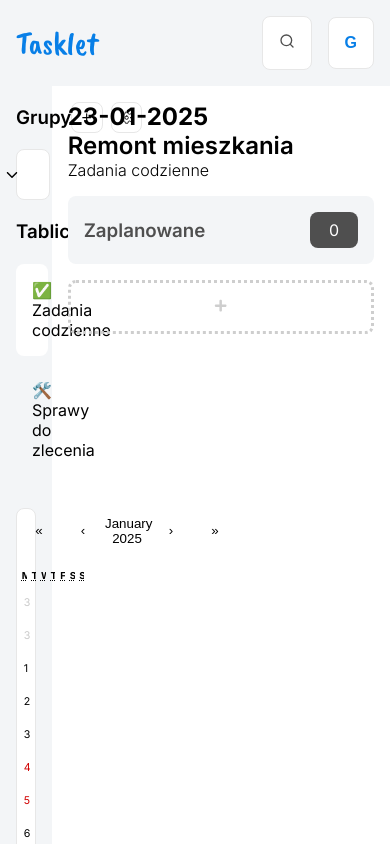
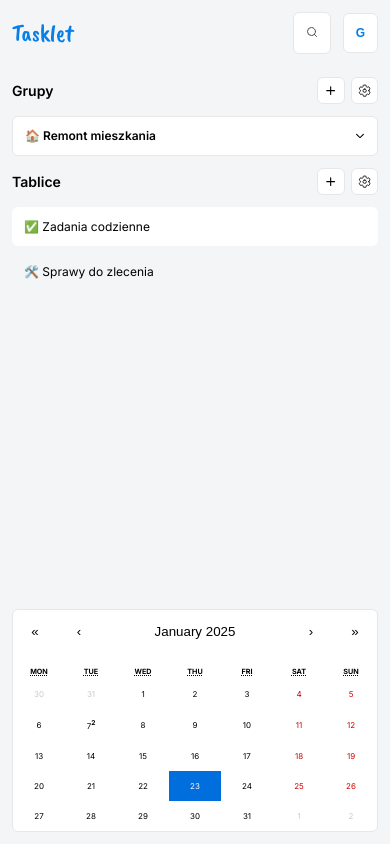
Before and after one commit to Trybuu/tasklet, a React (Vite) app: page / in a window 390 px wide. Shown: the top 844 px of the page. Built offline with nearby package versions, Linux system fonts and the light colour scheme.

Commit message:
Responsivenes

```diff
--- a/src/App.tsx
+++ b/src/App.tsx
@@ -9,11 +9,20 @@
 
 const Main = styled.main`
   display: grid;
-  grid-template-columns: repeat(12, 1fr);
+  grid-template-columns: 1fr;
   grid-template-rows: auto 1fr;
-  gap: 0 1rem;
   height: 100vh;
-  width: 100vw;
+  /* width: 100vw; */
+
+  @media screen and (min-width: 768px) {
+    grid-template-columns: repeat(6, 1fr);
+  }
+
+  @media screen and (min-width: 1024px) {
+    grid-template-columns: repeat(12, 1fr);
+    grid-template-rows: auto 1fr;
+    gap: 0 1rem;
+  }
 `
 
 const NothingToDisplay = styled.div`
--- a/src/components/Board/Board.tsx
+++ b/src/components/Board/Board.tsx
@@ -7,7 +7,20 @@
 import { Value } from 'react-calendar/src/shared/types.js'
 
 const StyledBoard = styled.section`
-  grid-column: 3/13;
+  grid-column: 1/13;
+  padding: 1rem;
+
+  @media screen and (min-width: 768px) {
+    grid-column: 2/7;
+    padding: 0 1rem;
+    padding-right: 1rem;
+  }
+
+  @media screen and (min-width: 1024px) {
+    grid-column: 4/13;
+    padding: 0;
+    padding-right: 1rem;
+  }
 `
 interface BoardProps {
   activeGroupName: string
--- a/src/components/SelectBoard/SelectBoard.tsx
+++ b/src/components/SelectBoard/SelectBoard.tsx
@@ -10,6 +10,7 @@
   display: flex;
   flex-direction: column;
   gap: 0.5rem;
+  height: 100%;
   padding: 1rem 0;
 `
 
--- a/src/components/Sidebar/Sidebar.tsx
+++ b/src/components/Sidebar/Sidebar.tsx
@@ -5,12 +5,29 @@
 import { Action, Boards, Groups } from '../../App'
 
 const StyledSidebar = styled.nav`
-  grid-column: 1/3;
+  position: absolute;
+  top: 5.375rem;
+  left: 0;
+  height: calc(100vh - 5.375rem);
   display: flex;
   flex-direction: column;
   gap: 1rem;
   padding: 1rem;
   background: ${({ theme }) => theme.colors.primary};
+  /* visibility: hidden; */
+  /* display: none; */
+
+  @media screen and (min-width: 768px) {
+    position: static;
+    left: 0;
+    grid-column: 1/2;
+    gap: 1rem;
+  }
+
+  @media screen and (min-width: 1024px) {
+    position: static;
+    grid-column: 1/4;
+  }
 `
 
 interface SidebarProps {
--- a/src/components/Tasks/Tasks.tsx
+++ b/src/components/Tasks/Tasks.tsx
@@ -3,7 +3,7 @@
 import { Action, Todos } from '../../App'
 
 const StyledTasks = styled.section`
-  grid-row: 4/13;
+  /* grid-row: 4/13; */
   display: flex;
   gap: 1rem;
   justify-content: flex-start;
--- a/src/styles/GlobalStyles.ts
+++ b/src/styles/GlobalStyles.ts
@@ -9,6 +9,19 @@
 
     html{
         font-family: 'Inter', sans-serif;
+        font-size: 12px;
+
+        @media screen and (min-width: 1024px){
+            font-size: 14px;
+        }
+
+        @media screen and (min-width: 1440px){
+            font-size: 16px;
+        }
+    }
+
+    body{
+        overflow-x: hidden;
     }
 
     input, select{
```
